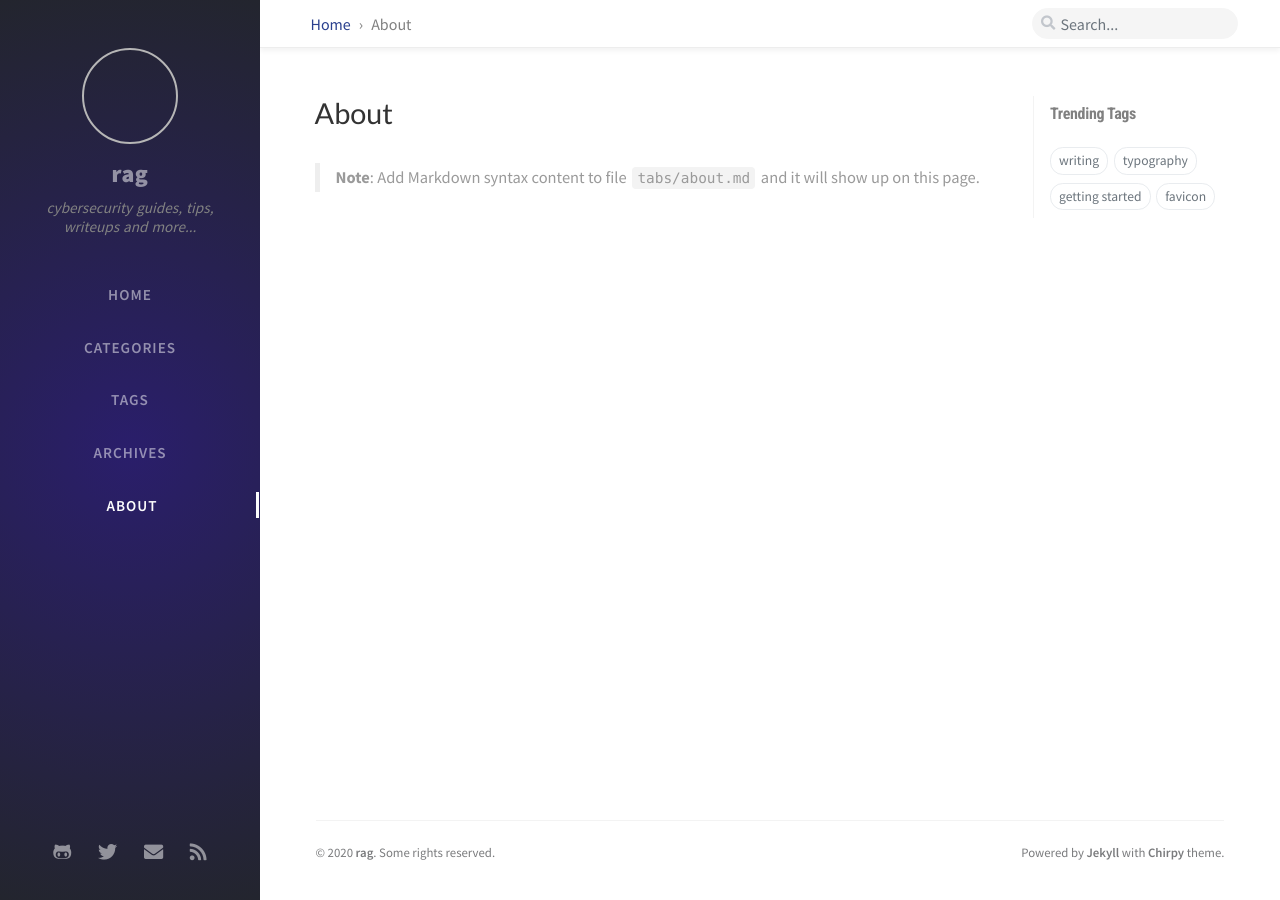
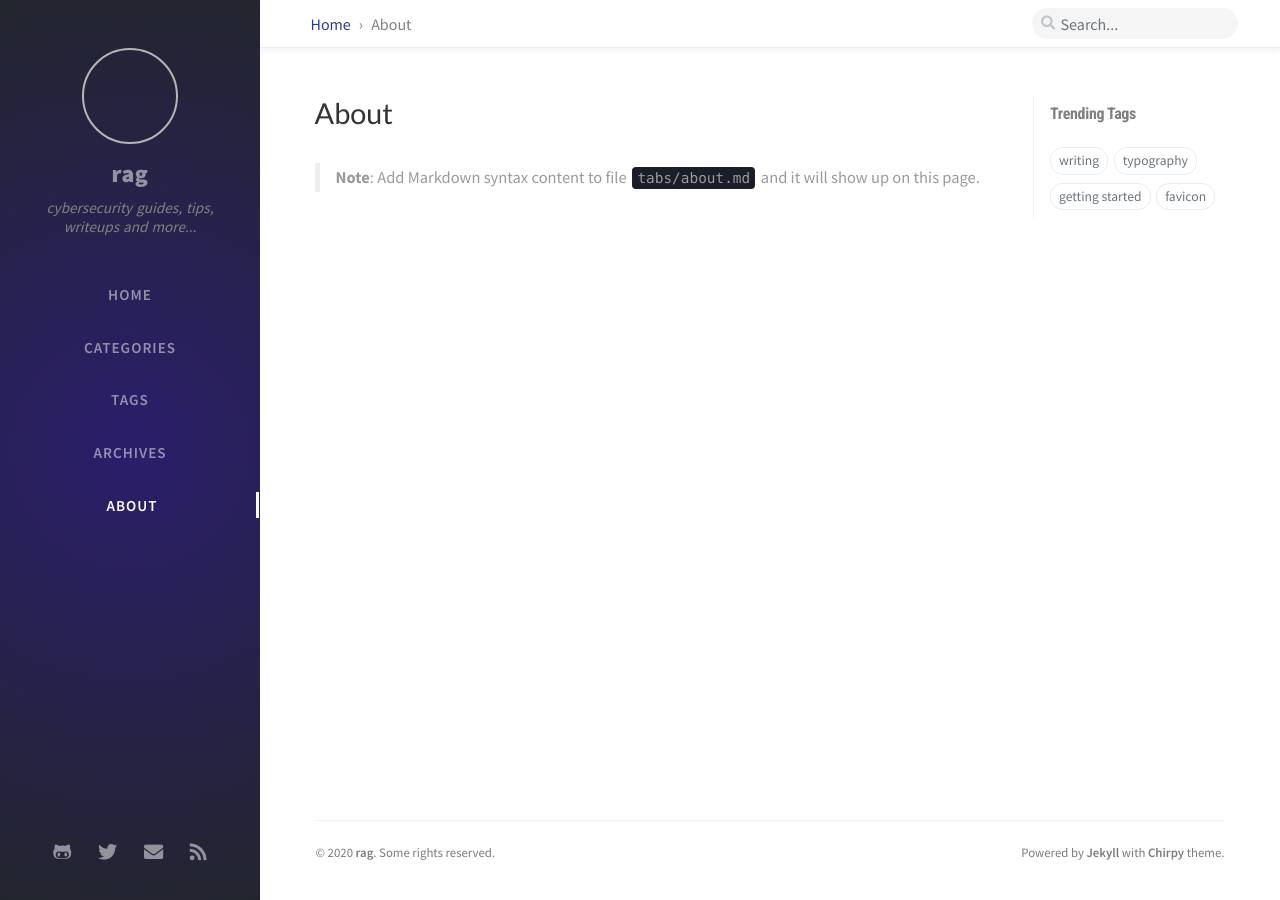
Before and after one commit to rag7/rag7.github.io, a Jekyll site: the page built from tabs/about.md, in a window 1280 px wide. Built offline with Jekyll 4.4.1, drawn with Linux system fonts in a browser that asks for light colours; nearby versions of some CDN libraries; comment, search, counter and statistics services are not loaded.

Commit message:
Update light-syntax.scss

```diff
--- a/assets/css/_colors/light-syntax.scss
+++ b/assets/css/_colors/light-syntax.scss
@@ -1,14 +1,8 @@
-/*!
-* The syntax light mode code snippet colors.
-* v2.1
-* https://github.com/cotes2020/jekyll-theme-chirpy
-* © 2020 Cotes Chung
-* MIT Licensed
-*/
+
 
 @mixin light-syntax {
   /* see: <https://raw.githubusercontent.com/jwarby/pygments-css/master/github.css> */
-  .highlight .hll { background-color: #ffffcc }
+  .highlight .hll { background-color: #42444a }
   .highlight .c { color: #999988; font-style: italic } /* Comment */
   .highlight .err { color: #a61717; background-color: #e3d2d2 } /* Error */
   .highlight .k { color: #000000; font-weight: bold } /* Keyword */
@@ -71,10 +65,10 @@
   .highlight .il { color: #009999 } /* Literal.Number.Integer.Long */
 
   /*--- custom light colors ---*/
-  --highlight-bg-color: #f7f7f7;
+  --highlight-bg-color: #2f3140;
   --highlighter-rouge-color: #353a3d;
   --highlight-lineno-color: #c2c6cc;
   --highlight-lineno-border-color: #e9ecef;
 
-  --inline-code-bg: #f3f3f3;
+  --inline-code-bg: #1b1d29;
 } // light-syntax
```
